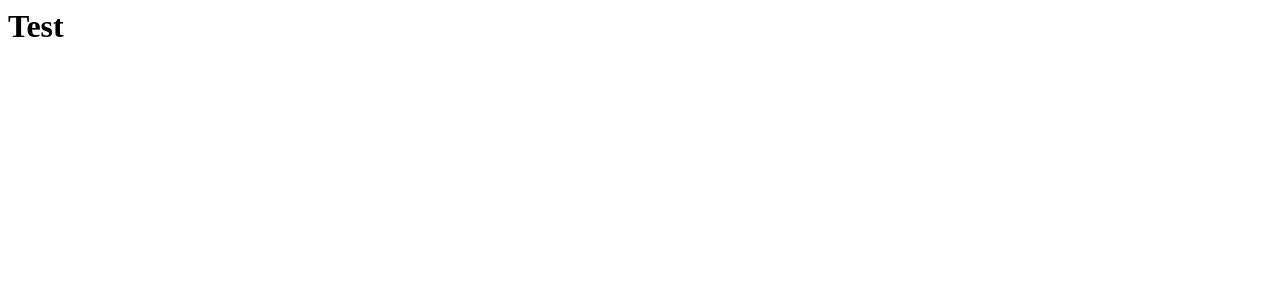
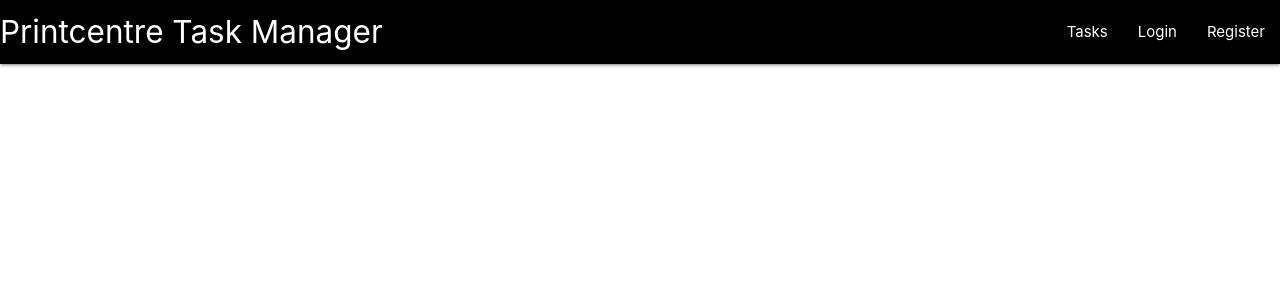
Before and after one commit to DuggyL/taskmanager-milestone-project-3, a Flask app: page / in a window 1280 px wide. Before the commit the part shown is almost empty. Shown: the top 300 px of the page. Run offline with Flask 2, Linux system fonts and the light colour scheme.

Commit message:
Link Jinja base.html templates to home.html

```diff
--- a/taskmanager/static/js/script.js
+++ b/taskmanager/static/js/script.js
@@ -11,3 +11,8 @@ $(document).ready(function(){
             done: "Select"
         }
     });
+
+    var elem = document.querySelector('.collapsible.expandable');
+    var instance = M.Collapsible.init(elem, {
+    accordion: false
+    });
--- a/taskmanager/templates/base.html
+++ b/taskmanager/templates/base.html
@@ -17,17 +17,17 @@
         <!-- Navbar -->
         <nav>
             <div class="nav-wrapper black">
-            <a href="{{ url_for('display_tasks') }}" class="brand-logo">Printcentre Task Manager</a>
+            <a href="#" class="brand-logo">Printcentre Task Manager</a>
             <a href="#" data-target="mobile-demo" class="sidenav-trigger right"><i class="material-icons">menu</i></a>
             <ul class="right hide-on-med-and-down">
-                <li><a href="{{ url_for('display_tasks') }}">Tasks</a></li>
+                <li><a href="#">Tasks</a></li>
                 {% if session.user %}
-                    <li><a href="{{ url_for('profile', username = session['user']) }}">Profile</a></li>
-                    <li><a href="{{ url_for('add_task') }}">New Task</a></li>
-                    <li><a href="{{ url_for('logout') }}">Logout</a></li>
+                    <li><a href="#">Profile</a></li>
+                    <li><a href="#">New Task</a></li>
+                    <li><a href="/logout">Logout</a></li>
                 {% else %}
-                    <li><a href="{{ url_for('login') }}">Login</a></li>
-                    <li><a href="{{ url_for('register') }}">Register</a></li>
+                    <li><a href="/login">Login</a></li>
+                    <li><a href="/register">Register</a></li>
                 {% endif %}
             </ul>
             </div>
@@ -36,20 +36,20 @@
         <!-- Mobile Navbar -->
         <ul class="sidenav" id="mobile-demo">
             <li><h4 class="center-align">Printcentre Task Manager</h4></li>
-            <li><a href="{{ url_for('display_tasks') }}">Tasks</a></li>
+            <li><a href="#">Tasks</a></li>
             {% if session.user %}
                 <li><a href="{{ url_for('profile', username = session['user']) }}">Profile</a></li>
-                <li><a href="{{ url_for('add_task') }}">New Task</a></li>
-                <li><a href="{{ url_for('logout') }}">Logout</a></li>
+                <li><a href="#">New Task</a></li>
+                <li><a href="/logout">Logout</a></li>
             {% else %}
-                <li><a href="{{ url_for('login') }}">Login</a></li>
-                <li><a href="{{ url_for('register') }}">Register</a></li>
+                <li><a href="/login">Login</a></li>
+                <li><a href="/register">Register</a></li>
             {% endif %}
         </ul>
     </header>
 
     <section>
-        <!-- flash messages -->
+        <!-- Flash messages -->
         {% with messages = get_flashed_messages() %}
             {% if messages %}
                 {% for message in messages %}
--- /dev/null
+++ b/taskmanager/templates/home.html
@@ -0,0 +1,6 @@
+{% extends "base.html" %}
+{% block content %}
+
+
+
+{% endblock %}
--- a/taskmanager/views.py
+++ b/taskmanager/views.py
@@ -1,7 +1,7 @@
-from flask import Blueprint
+from flask import Blueprint, render_template
 
 views = Blueprint('views', __name__)
 
 @views.route('/')
 def home():
-    return "<h1>Test</h1>"
+    return render_template("home.html")
```
